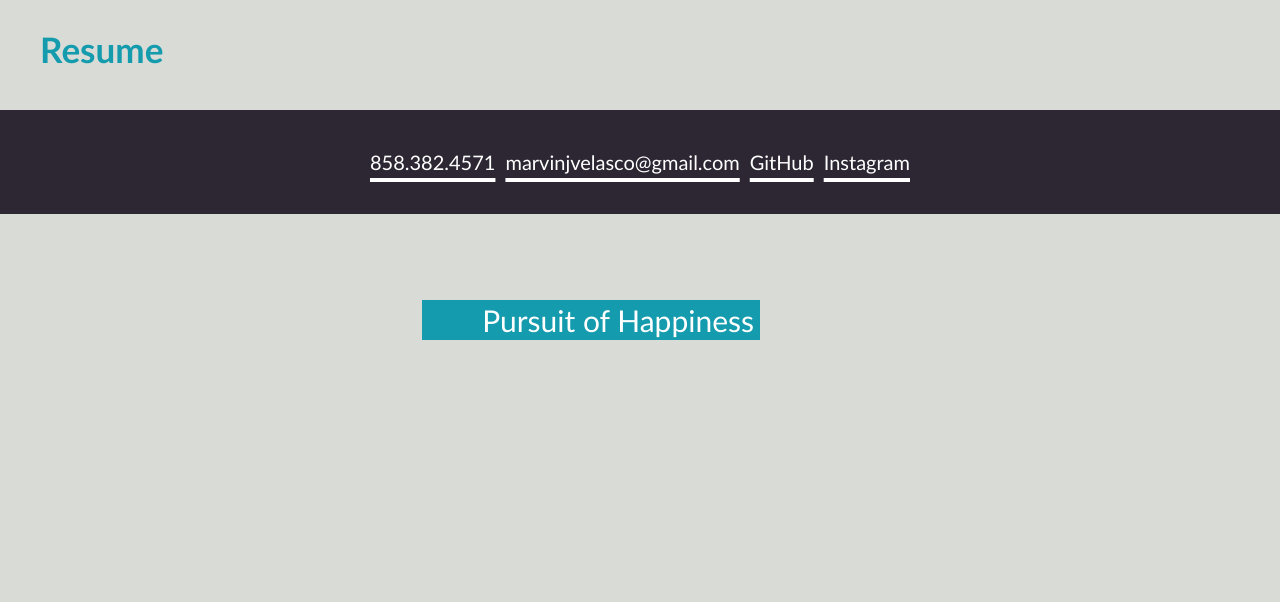
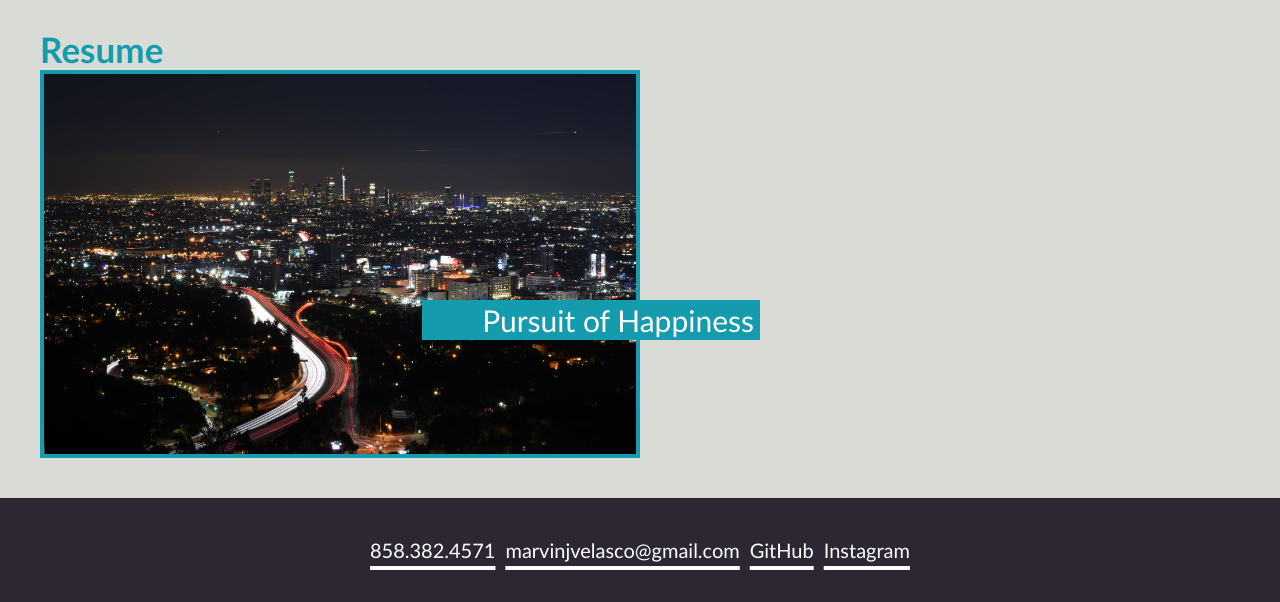
Before and after one commit to marvinjvelasco/Lernatino, a plain HTML site: page index.html in a window 1280 px wide. Shown: the part 1020-1622 px from the top of the page. Before the commit the page ends 1360 px from the top, so only its background shows below. Drawn offline with Linux system fonts and the light colour scheme.

```diff
--- a/assets/css/style.css
+++ b/assets/css/style.css
@@ -130,8 +130,11 @@
     opacity: .5;
 }
 
-
-
+.resume img {
+    border: 4px solid #149bad;
+    justify-content: flex-start;
+    display: flex;
+}
 /* ---------------------- */
 
 .contact-me {
--- a/index.html
+++ b/index.html
@@ -50,7 +50,7 @@
                 <h1>Work</h1>
             </aside>
             <div class="img1">
-                <img src="./assets/images/pursuitofhappiness.jpg" style="width: 175%">
+                <img src="./assets/images/pursuitofhappiness.jpg" alt="Calligraphy and galaxy I drew." style="width: 175%">
                     <div class="img1Pursuit">Pursuit of Happiness</div>
             </div>
 
@@ -58,7 +58,8 @@
 
         <section class="resume">
             <aside>
-                <h1>Resume</h1>
+                <h1 class="losAngeles">Resume</h1>
+                    <img src="./assets/images/losangeles.jpg" alt="Photo of Los Angeles" width="100%">
             </aside>
         </section>
 
```
Also changed, not shown: assets/images/losangeles.jpg (added), 2 other files.
